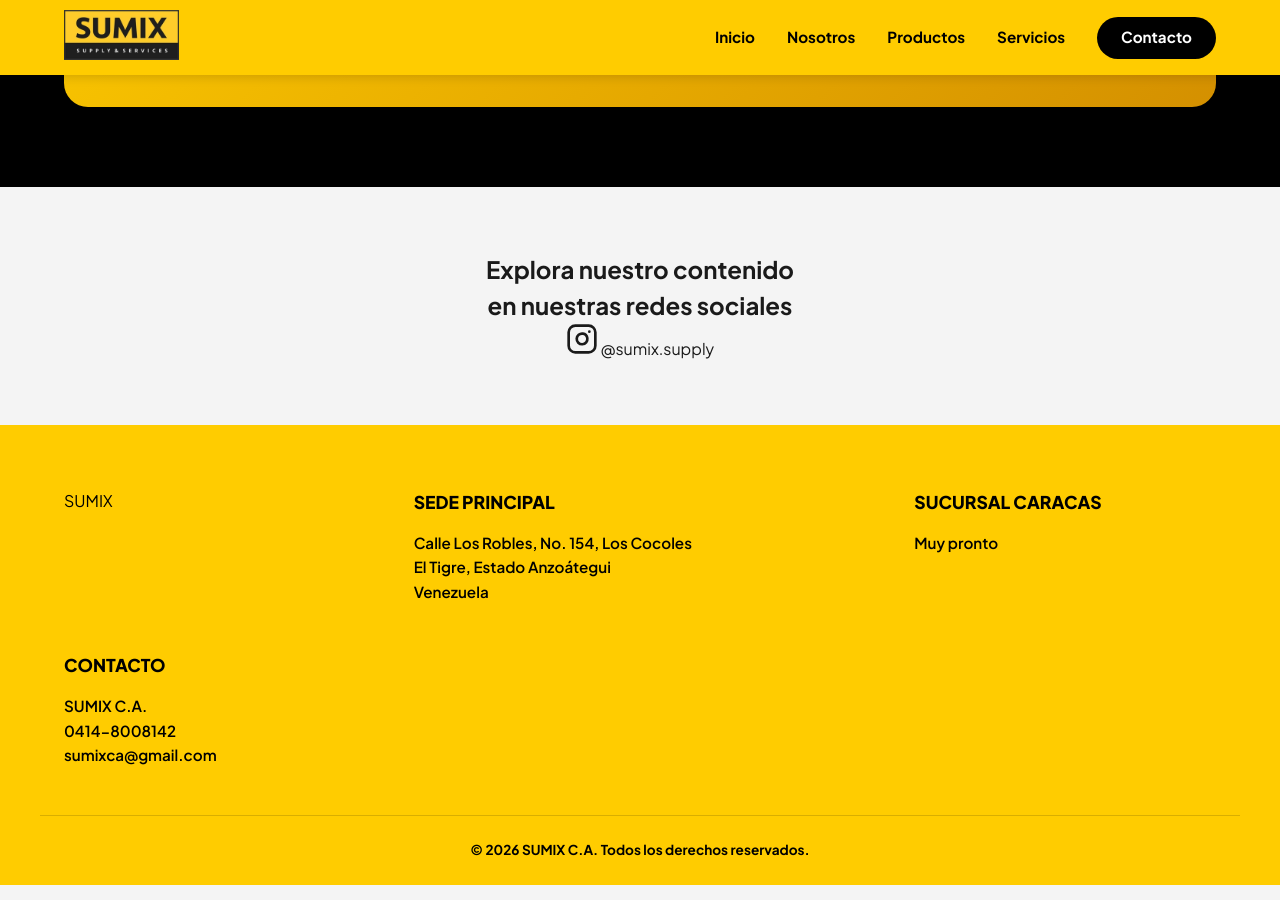
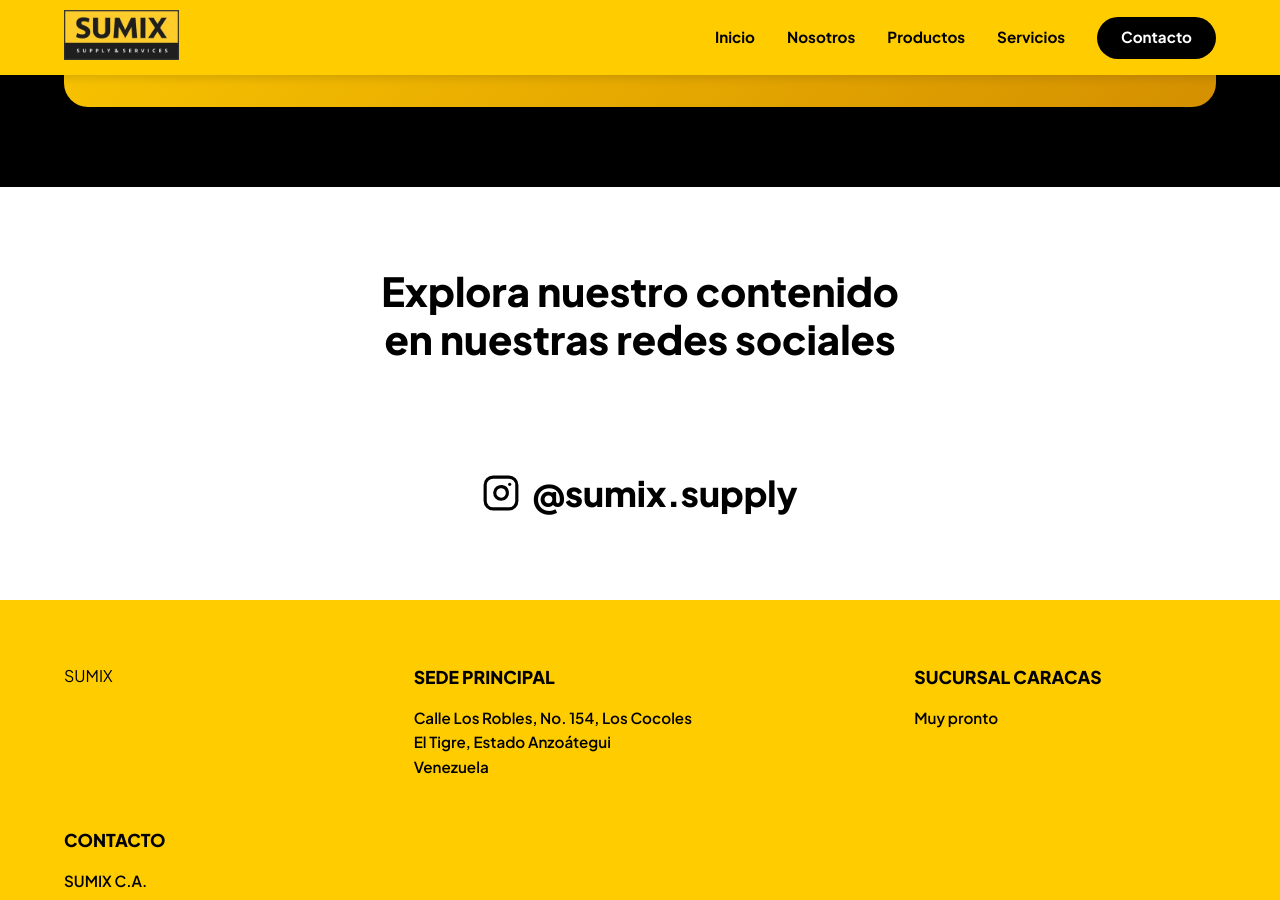
Before and after one commit to ing-nestorgomez/ximus, a Jekyll site: the page built from index.html, in a window 1280 px wide and 900 px high, scrolled down 4660 px. Built offline with Jekyll 4.4.1, drawn with Linux system fonts in a browser that asks for light colours.

Commit message:
Refactor contact and social section styles
Updated styles for the contact and social sections, including layout adjustments and new styles for Instagram cards.

```diff
--- a/assets/css/styles.scss
+++ b/assets/css/styles.scss
@@ -550,7 +550,6 @@
   }
 }
 
-/* CONTACT SECTION (TARJETA AMARILLA) */
 /* CONTACT SECTION (DISEÑO PDF) */
 .contact-section {
   padding: 5rem 0;
@@ -647,42 +646,126 @@
   }
 }
 
-/* SOCIAL SECTION */
+/* SOCIAL / INSTAGRAM SECTION */
 .social-section {
-  padding: 4rem 0;
-  text-align: center;
+  padding: 5rem 0;
+  background-color: #FFFFFF;
 
-  .social-title {
-    font-size: 1.8rem;
-    font-weight: 900;
-    margin-bottom: 2.5rem;
+  .section-title-center {
+    text-align: center;
+    font-size: 2.5rem;
+    font-weight: 800;
+    color: #000000;
+    margin-bottom: 3.5rem;
+    line-height: 1.2;
   }
 
-  .social-grid {
-    display: grid;
-    grid-template-columns: repeat(auto-fit, minmax(280px, 1fr));
-    gap: 1.5rem;
-    margin-bottom: 2.5rem;
+  .instagram-grid {
+    display: flex;
+    justify-content: center;
+    align-items: center;
+    gap: 2rem;
+    max-width: 1000px;
+    margin: 0 auto 3rem auto;
+  }
 
-    .social-card img {
+  /* Tarjeta de cada publicación estilo PDF */
+  .insta-card {
+    background-color: #F8F6EF; /* Fondo beige claro del marco */
+    border-radius: 20px;
+    padding: 12px 12px 16px 12px;
+    width: 280px;
+    box-shadow: 0 8px 25px rgba(0, 0, 0, 0.06);
+    transition: transform 0.3s ease;
+
+    &:hover {
+      transform: translateY(-5px);
+    }
+
+    .insta-img-wrapper {
       width: 100%;
       height: 280px;
-      object-fit: cover;
-      border-radius: var(--radius-card);
+      border-radius: 14px;
+      overflow: hidden;
+      margin-bottom: 12px;
+
+      img {
+        width: 100%;
+        height: 100%;
+        object-fit: cover;
+      }
+    }
+
+    /* Íconos inferiores estilo Instagram */
+    .insta-actions {
+      display: flex;
+      justify-content: space-between;
+      align-items: center;
+      padding: 0 4px;
+
+      .left-icons {
+        display: flex;
+        gap: 10px;
+        align-items: center;
+
+        svg {
+          width: 18px;
+          height: 18px;
+          cursor: pointer;
+        }
+
+        .icon-heart {
+          fill: #FF3B30; /* Corazón rojo */
+        }
+      }
+
+      .icon-bookmark {
+        width: 16px;
+        height: 16px;
+      }
     }
   }
 
-  .social-handle {
-    display: inline-block;
-    background-color: #000000;
-    color: var(--color-primary);
-    font-weight: 800;
-    font-size: 1.1rem;
-    padding: 0.8rem 2rem;
-    border-radius: var(--radius-btn);
+  /* Link al perfil @sumix.supply */
+  .instagram-profile-link {
+    text-align: center;
 
-    &:hover {
-      background-color: #222222;
+    a {
+      display: inline-flex;
+      align-items: center;
+      gap: 12px;
+      font-size: 2.2rem;
+      font-weight: 800;
+      color: #000000;
+      text-decoration: none;
+      transition: opacity 0.2s ease;
+
+      &:hover {
+        opacity: 0.8;
+      }
+
+      svg {
+        width: 38px;
+        height: 38px;
+      }
+    }
+  }
+}
+
+/* Responsive */
+@media (max-width: 900px) {
+  .social-section {
+    .instagram-grid {
+      flex-wrap: wrap;
+    }
+
+    .instagram-profile-link a {
+      font-size: 1.6rem;
+
+      svg {
+        width: 28px;
+        height: 28px;
+      }
     }
   }
 }
```
